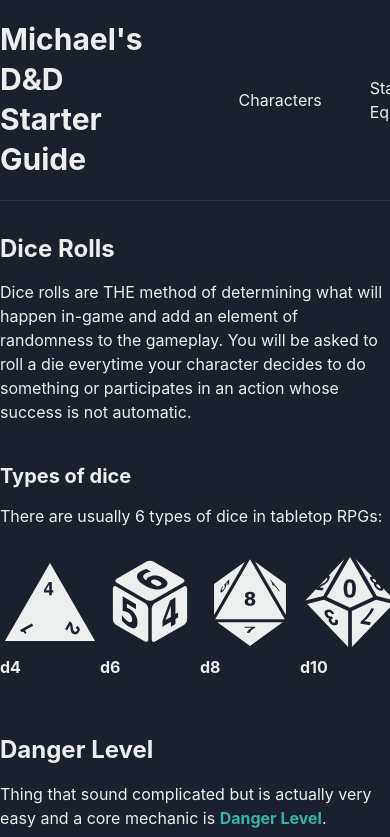
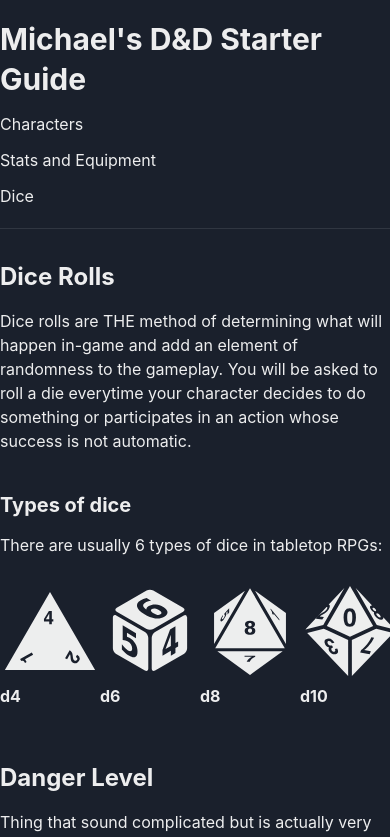
Before and after one commit to Lossmeril/dnd-2-starter-guide, a Next.js app: page /dice in a window 390 px wide. Shown: the top 837 px of the page. Built offline with nearby package versions, Linux system fonts and the light colour scheme.

Commit message:
fix: navbar responsivity

```diff
--- a/components/navbar.tsx
+++ b/components/navbar.tsx
@@ -1,19 +1,22 @@
-import { Heading, Box, HStack, Spacer, Divider } from "@chakra-ui/react";
+import { Heading, Box, Spacer, Divider, Stack } from "@chakra-ui/react";
 import Link from "next/link";
 
 const Navbar = () => {
   return (
     <>
       <Box py={5}>
-        <HStack spacing={12}>
+        <Stack
+          spacing={{ base: 3, lg: 12 }}
+          direction={{ base: "column", lg: "row" }}
+        >
           <Link href="/">
             <Heading as="h1">Michael&apos;s D&D Starter Guide</Heading>
           </Link>
-          <Spacer />
+          <Spacer display={{ base: "none", lg: "unset" }} />
           <Link href="/characters">Characters</Link>
           <Link href="/stats">Stats and Equipment</Link>
           <Link href="/dice">Dice</Link>
-        </HStack>
+        </Stack>
       </Box>
       <Divider />
     </>
```
